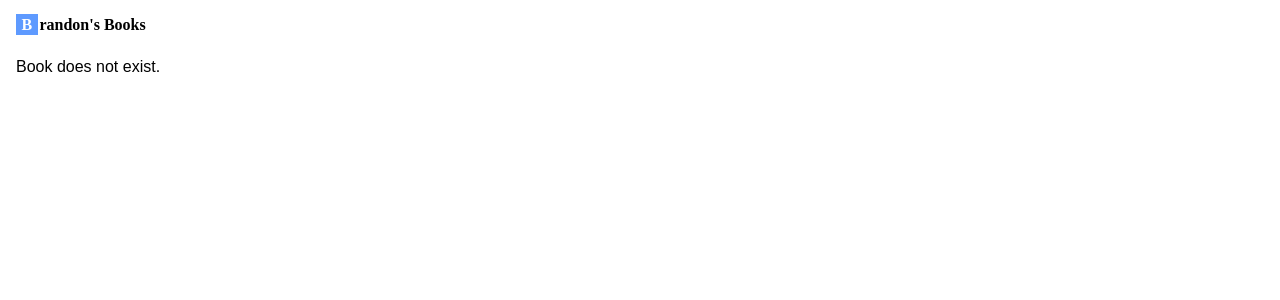
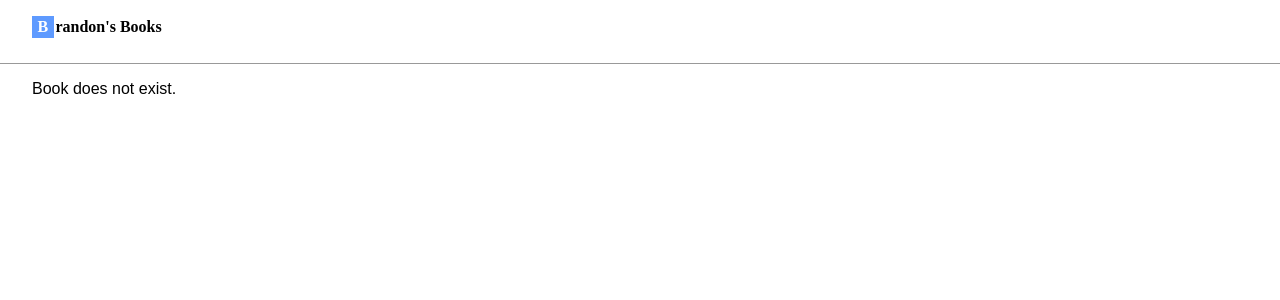
Before and after one commit to BrandonXLF/Brandons-Books, a Vue app: page /books/1/ledger in a window 1280 px wide. Shown: the top 300 px of the page. Built offline with nearby package versions, Linux system fonts and the light colour scheme.

Commit message:
Separate header and footer from App.vue

```diff
--- a/src/App.vue
+++ b/src/App.vue
@@ -1,23 +1,11 @@
 <script setup lang="ts">
-	import { RouterView } from 'vue-router';
-	import Title from '@/components/Title.vue';
-	import Nav from '@/components/Nav.vue';
-	import Logo from '@/components/Logo.vue';
+	import AppHeader from './components/AppHeader.vue';
+	import AppMain from './components/AppMain.vue';
+	import AppFooter from './components/AppFooter.vue';
 </script>
 
 <template>
-	<header>
-		<Nav>
-			<Logo />
-			<component :is="$route.meta.header" />
-		</Nav>
-		<Title v-if="!$route.meta.error" :text="$route.meta.title as string" />
-	</header>
-	<main>
-		<RouterView v-if="!$route.meta.error" />
-		<component :is="$route.meta.error" />
-	</main>
-	<footer v-if="$route.meta.footer">
-		<component :is="$route.meta.footer" />
-	</footer>
+	<AppHeader />
+	<AppMain />
+	<AppFooter />
 </template>
--- a/src/assets/main.css
+++ b/src/assets/main.css
@@ -7,7 +7,7 @@
 
 body {
 	font-family: sans-serif;
-	margin: 1em;
+	margin: 0;
 }
 
 h1,
--- /dev/null
+++ b/src/components/AppFooter.vue
@@ -0,0 +1,14 @@
+<template>
+	<footer v-if="$route.meta.footer">
+		<component :is="$route.meta.footer" />
+	</footer>
+</template>
+
+<style scoped>
+	footer {
+		border-top: 1px solid #888;
+		padding-top: 0.5rem;
+		margin: 2em;
+		font-size: 0.9em;
+	}
+</style>
--- /dev/null
+++ b/src/components/AppHeader.vue
@@ -0,0 +1,26 @@
+<script setup lang="ts">
+	import Title from '@/components/Title.vue';
+	import Nav from '@/components/Nav.vue';
+	import Logo from '@/components/Logo.vue';
+</script>
+
+<template>
+	<header>
+		<Nav>
+			<Logo />
+			<component :is="$route.meta.header" />
+		</Nav>
+		<Title v-if="!$route.meta.error" :text="$route.meta.title as string" />
+	</header>
+</template>
+
+<style scoped>
+	nav {
+		padding: 1.15em 2em;
+		border-bottom: 1px solid var(--border-color);
+	}
+
+	.title {
+		margin: 2rem;
+	}
+</style>
--- /dev/null
+++ b/src/components/AppMain.vue
@@ -0,0 +1,16 @@
+<script setup lang="ts">
+	import { RouterView } from 'vue-router';
+</script>
+
+<template>
+	<main>
+		<RouterView v-if="!$route.meta.error" />
+		<component :is="$route.meta.error" />
+	</main>
+</template>
+
+<style scoped>
+	main {
+		margin: 0 2em;
+	}
+</style>
```
